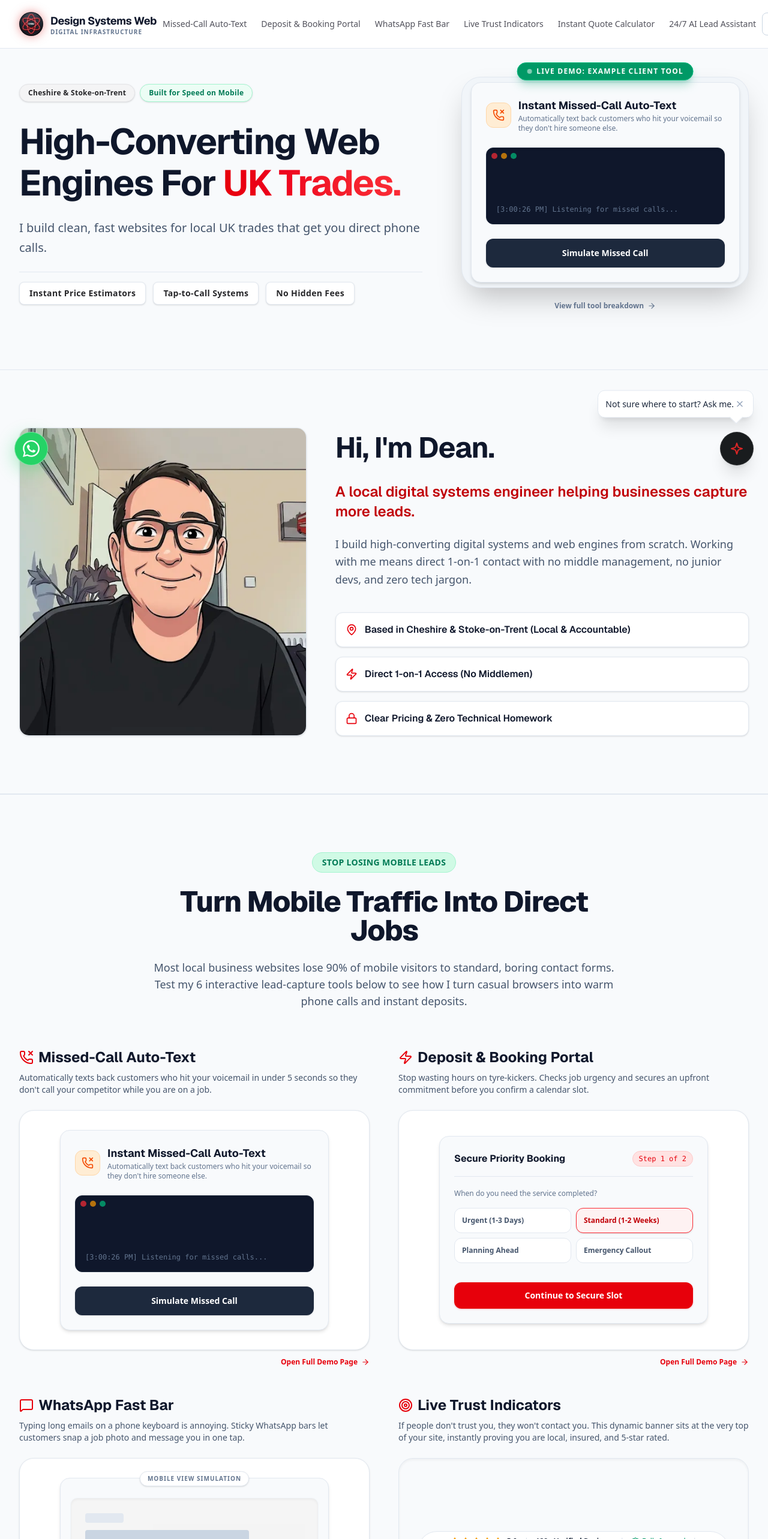
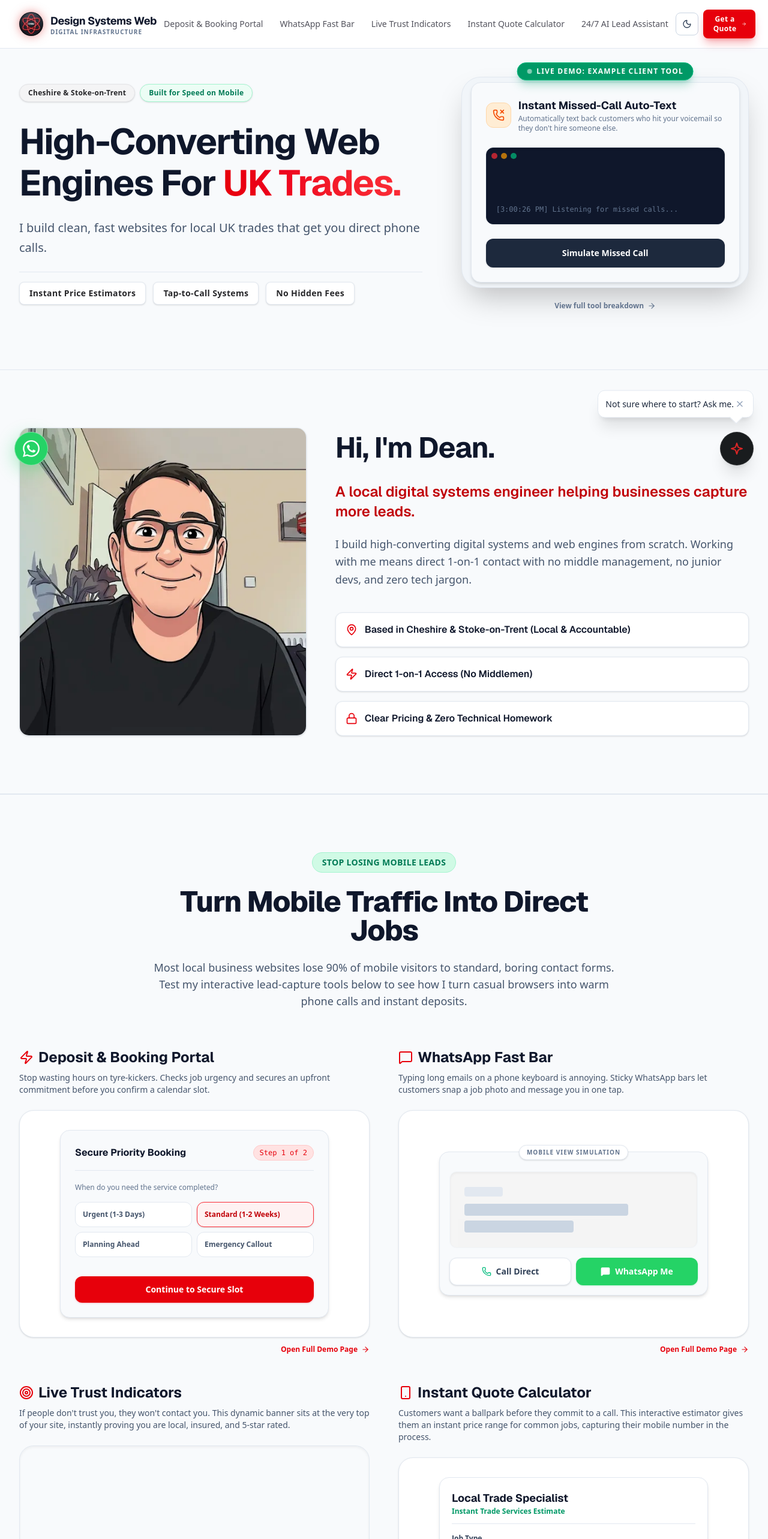
Before and after one commit to stokie2605/dean-wilshaw-web-development, a React (Vite) app: page / in a window 1280 px wide. Shown: the top 2566 px of the page at 60% size. Built offline with nearby package versions, Linux system fonts and the light colour scheme; grey boxes are pictures that could not be loaded.

Commit message:
Remove redundant missed-call from tools section and header, update nav to direct demo links

```diff
--- a/src/components/Header.tsx
+++ b/src/components/Header.tsx
@@ -7,14 +7,13 @@ interface HeaderProps {
   onOpenStitch: () => void;
 }
 
-// Unified navigation links matching the 6 interactive trade widgets
+// Direct demo links matching the standalone interactive trade tools
 const NAV_LINKS = [
-  { label: 'Missed-Call Auto-Text',     href: '#missed-call' },
-  { label: 'Deposit & Booking Portal', href: '#deposit-portal' },
-  { label: 'WhatsApp Fast Bar',        href: '#whatsapp-bar' },
-  { label: 'Live Trust Indicators',    href: '#trust-bar' },
-  { label: 'Instant Quote Calculator', href: '#quote-calculator' },
-  { label: '24/7 AI Lead Assistant',   href: '#ai-bot' },
+  { label: 'Deposit & Booking Portal', href: '/demo/booking-form' },
+  { label: 'WhatsApp Fast Bar',        href: '/demo/whatsapp-bar' },
+  { label: 'Live Trust Indicators',    href: '/demo/trust-bar' },
+  { label: 'Instant Quote Calculator', href: '/demo/quote-calculator' },
+  { label: '24/7 AI Lead Assistant',   href: '#ai-bot', isAi: true },
 ];
 
 export const Header: React.FC<HeaderProps> = ({ onOpenQuote, onOpenWhatsApp, onOpenStitch }) => {
@@ -39,29 +38,18 @@ export const Header: React.FC<HeaderProps> = ({ onOpenQuote, onOpenWhatsApp, onO
     }
   };
 
-  const handleNavClick = (e: React.MouseEvent<HTMLAnchorElement>, href: string) => {
-    e.preventDefault();
+  const handleNavClick = (e: React.MouseEvent<HTMLAnchorElement>, href: string, isAi?: boolean) => {
     setMenuOpen(false);
 
-    if (href === '#ai-bot') {
+    if (isAi) {
       const el = document.getElementById('ai-bot');
       if (el) {
+        e.preventDefault();
         const top = el.getBoundingClientRect().top + window.scrollY - 88;
         window.scrollTo({ top, behavior: 'smooth' });
       } else {
+        e.preventDefault();
         onOpenStitch();
-      }
-      return;
-    }
-
-    if (href.startsWith('#')) {
-      const id = href.replace('#', '');
-      const el = document.getElementById(id);
-      if (el) {
-        const top = el.getBoundingClientRect().top + window.scrollY - 88;
-        window.scrollTo({ top, behavior: 'smooth' });
-      } else {
-        window.location.href = `/${href}`;
       }
     }
   };
@@ -89,14 +77,14 @@ export const Header: React.FC<HeaderProps> = ({ onOpenQuote, onOpenWhatsApp, onO
           </div>
         </a>
 
-        {/* Desktop Nav Links */}
+        {/* Desktop Nav Links (Direct Demo Page Links) */}
         <nav className="hidden lg:flex items-center gap-1">
-          {NAV_LINKS.map(({ label, href }) => (
+          {NAV_LINKS.map(({ label, href, isAi }) => (
             <a
               key={href}
               href={href}
-              onClick={(e) => handleNavClick(e, href)}
-              className="px-2.5 py-1.5 rounded-lg text-xs xl:text-sm font-medium text-zinc-600 dark:text-zinc-400 hover:text-zinc-900 dark:hover:text-white hover:bg-zinc-100 dark:hover:bg-zinc-800 transition-all duration-150 whitespace-nowrap"
+              onClick={(e) => handleNavClick(e, href, isAi)}
+              className="px-3 py-1.5 rounded-lg text-xs xl:text-sm font-medium text-zinc-600 dark:text-zinc-400 hover:text-zinc-900 dark:hover:text-white hover:bg-zinc-100 dark:hover:bg-zinc-800 transition-all duration-150 whitespace-nowrap"
             >
               {label}
             </a>
@@ -146,15 +134,15 @@ export const Header: React.FC<HeaderProps> = ({ onOpenQuote, onOpenWhatsApp, onO
       {/* Mobile/Tablet Dropdown Nav */}
       {menuOpen && (
         <div className="lg:hidden border-t border-slate-200 dark:border-zinc-800 bg-white/95 dark:bg-zinc-950/95 backdrop-blur-md px-4 py-3 flex flex-col gap-1 shadow-xl animate-in fade-in slide-in-from-top-2">
-          {NAV_LINKS.map(({ label, href }) => (
+          {NAV_LINKS.map(({ label, href, isAi }) => (
             <a
               key={href}
               href={href}
-              onClick={(e) => handleNavClick(e, href)}
+              onClick={(e) => handleNavClick(e, href, isAi)}
               className="px-3 py-2.5 rounded-lg text-sm font-medium text-zinc-700 dark:text-zinc-300 hover:text-zinc-900 dark:hover:text-white hover:bg-zinc-100 dark:hover:bg-zinc-800 transition-all duration-150 flex items-center justify-between"
             >
               <span>{label}</span>
-              {href === '#ai-bot' && (
+              {isAi && (
                 <span className="text-[10px] uppercase font-bold px-2 py-0.5 bg-red-500/10 text-red-500 rounded-full border border-red-500/20">
                   24/7 AI
                 </span>
--- a/src/components/InteractiveDemosSection.tsx
+++ b/src/components/InteractiveDemosSection.tsx
@@ -4,14 +4,12 @@ import { WhatsAppBar } from './trade-tools/WhatsAppBar';
 import { SocialProofBanner } from './trade-tools/SocialProofBanner';
 import { IntakeDeposit } from './trade-tools/IntakeDeposit';
 import { QuoteEstimator } from './tools/QuoteEstimator';
-import { MissedCallDemo } from './trade-tools/MissedCallDemo';
 import {
   Target,
   Zap,
   Smartphone,
   MessageSquare,
   ArrowRight,
-  PhoneMissed,
   Bot,
   Clock,
   CheckCircle2,
@@ -30,7 +28,6 @@ export const InteractiveDemosSection: React.FC<InteractiveDemosSectionProps> = (
 
   // AI Dispatcher Interactive Simulator State
   const [selectedScenario, setSelectedScenario] = useState<'boiler' | 'roof' | 'electrical'>('boiler');
-  const [simStep, setSimStep] = useState<number>(3); // fully resolved preview
 
   const scenarios = {
     boiler: {
@@ -93,36 +90,14 @@ export const InteractiveDemosSection: React.FC<InteractiveDemosSectionProps> = (
           </h2>
           <p className="text-base sm:text-lg text-slate-600 dark:text-zinc-400">
             Most local business websites lose 90% of mobile visitors to standard, boring contact forms.
-            Test my 6 interactive lead-capture tools below to see how I turn casual browsers into warm phone calls and instant deposits.
+            Test my interactive lead-capture tools below to see how I turn casual browsers into warm phone calls and instant deposits.
           </p>
         </div>
 
-        {/* 6 Tools Grid */}
-        <div className="grid grid-cols-1 lg:grid-cols-2 gap-8 md:gap-12">
+        {/* 4 Tools Grid (2x2) */}
+        <div className="grid grid-cols-1 lg:grid-cols-2 gap-8 md:gap-12 mb-12">
 
-          {/* 1. Missed-Call Auto-Text (#missed-call) */}
-          <div id="missed-call" className="scroll-mt-28 flex flex-col">
-            <div className="mb-6">
-              <h3 className="text-2xl font-bold flex items-center gap-2 mb-2 text-slate-900 dark:text-zinc-100">
-                <PhoneMissed className="text-red-600 dark:text-red-500" />
-                Missed-Call Auto-Text
-              </h3>
-              <p className="text-slate-600 dark:text-zinc-400 text-sm">
-                Automatically texts back customers who hit your voicemail in under 5 seconds so they don't call your competitor while you are on a job.
-              </p>
-            </div>
-            <div className="p-4 sm:p-8 rounded-3xl bg-white dark:bg-zinc-900/50 border border-slate-200 dark:border-zinc-800 flex-grow flex items-center justify-center shadow-sm">
-              <MissedCallDemo />
-            </div>
-            <button
-              onClick={() => navigate('/demo/missed-call')}
-              className="mt-3 flex items-center gap-1.5 text-xs font-semibold text-red-600 dark:text-red-400 hover:text-red-500 transition-colors self-end"
-            >
-              Open Full Demo Page <ArrowRight className="w-3.5 h-3.5" />
-            </button>
-          </div>
-
-          {/* 2. Deposit & Booking Portal (#deposit-portal) */}
+          {/* 1. Deposit & Booking Portal */}
           <div id="deposit-portal" className="scroll-mt-28 flex flex-col">
             <div className="mb-6">
               <h3 className="text-2xl font-bold flex items-center gap-2 mb-2 text-slate-900 dark:text-zinc-100">
@@ -144,7 +119,7 @@ export const InteractiveDemosSection: React.FC<InteractiveDemosSectionProps> = (
             </button>
           </div>
 
-          {/* 3. WhatsApp Fast Bar (#whatsapp-bar) */}
+          {/* 2. WhatsApp Fast Bar */}
           <div id="whatsapp-bar" className="scroll-mt-28 flex flex-col">
             <div className="mb-6">
               <h3 className="text-2xl font-bold flex items-center gap-2 mb-2 text-slate-900 dark:text-zinc-100">
@@ -168,7 +143,7 @@ export const InteractiveDemosSection: React.FC<InteractiveDemosSectionProps> = (
             </button>
           </div>
 
-          {/* 4. Live Trust Indicators (#trust-bar) */}
+          {/* 3. Live Trust Indicators */}
           <div id="trust-bar" className="scroll-mt-28 flex flex-col">
             <div className="mb-6">
               <h3 className="text-2xl font-bold flex items-center gap-2 mb-2 text-slate-900 dark:text-zinc-100">
@@ -190,7 +165,7 @@ export const InteractiveDemosSection: React.FC<InteractiveDemosSectionProps> = (
             </button>
           </div>
 
-          {/* 5. Instant Quote Calculator (#quote-calculator) */}
+          {/* 4. Instant Quote Calculator */}
           <div id="quote-calculator" className="scroll-mt-28 flex flex-col">
             <div className="mb-6">
               <h3 className="text-2xl font-bold flex items-center gap-2 mb-2 text-slate-900 dark:text-zinc-100">
@@ -212,8 +187,10 @@ export const InteractiveDemosSection: React.FC<InteractiveDemosSectionProps> = (
             </button>
           </div>
 
-          {/* 6. 24/7 AI Lead Assistant & Emergency Dispatcher (#ai-bot) */}
-          <div id="ai-bot" className="scroll-mt-28 flex flex-col lg:col-span-2">
+        </div>
+
+        {/* 5. 24/7 AI Lead Assistant & Emergency Dispatcher (#ai-bot) */}
+        <div id="ai-bot" className="scroll-mt-28 flex flex-col">
           <div className="mb-6 max-w-3xl">
             <div className="flex items-center gap-2 mb-2">
               <span className="px-2.5 py-0.5 rounded-full text-xs font-black uppercase tracking-wider bg-red-500/10 text-red-500 border border-red-500/30">
@@ -371,8 +348,6 @@ export const InteractiveDemosSection: React.FC<InteractiveDemosSectionProps> = (
         </div>
 
       </div>
-
-      </div>
     </section>
   );
 };
```
Lines whose indentation alone changed are shown as unchanged.
